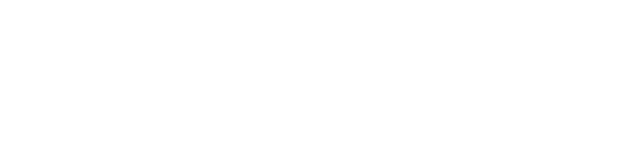
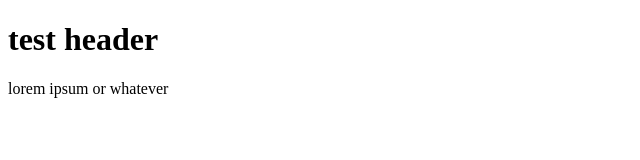
Before and after one commit to will-robertson0/paragon-technologies-team-21, a plain HTML site: page index.html in a window 1280 px wide. Shown: the whole page, without its empty margins (0-640 px from the left). Drawn offline with Linux system fonts and the light colour scheme.

Commit message:
added content to index.html

```diff
--- a/index.html
+++ b/index.html
@@ -6,6 +6,7 @@
     <title>Document</title>
 </head>
 <body>
-
+  <h1>test header</h1>
+  <p>lorem ipsum or whatever</p>
 </body>
 </html>
```
